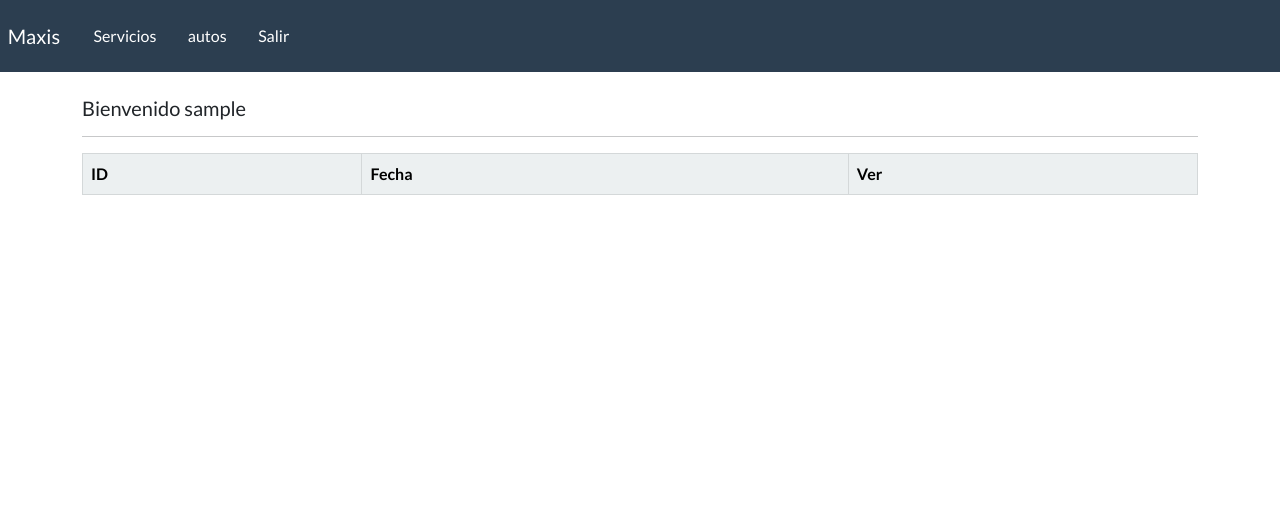
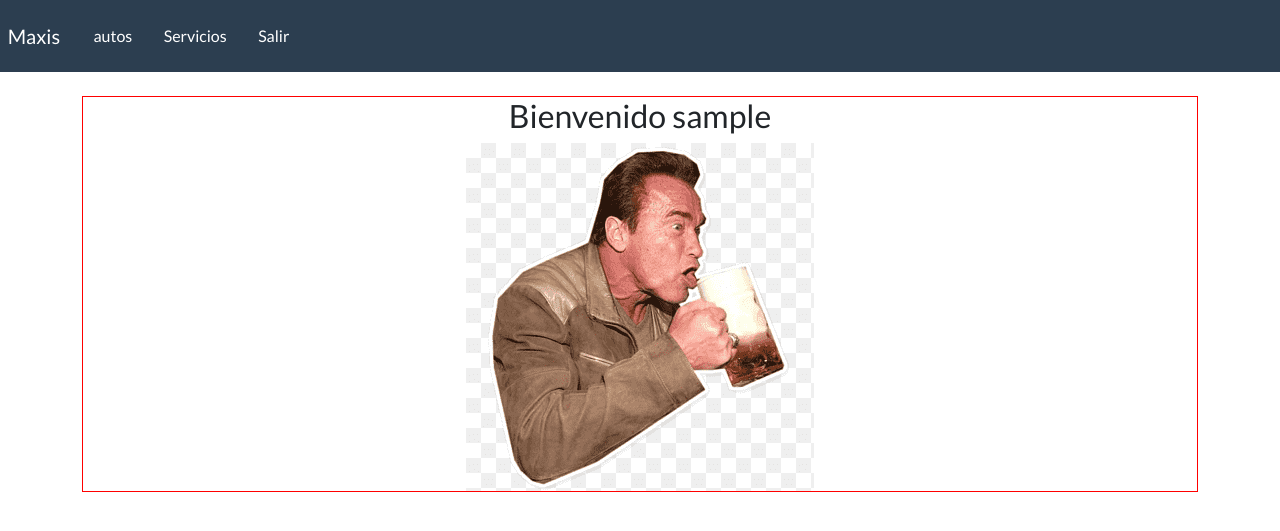
Before and after one commit to gml33/Maxis, a Django app: page /dashboard in a window 1280 px wide. Shown: the top 531 px of the page. Run offline with Django 3.2, Linux system fonts and the light colour scheme; the visitor is signed in with stand-in values (Sample User, id 1); data that the repository does not hold is empty.

Commit message:
casi listo

```diff
--- a/maxi/gestion/templates/gestion/auto/modificar.html
+++ b/maxi/gestion/templates/gestion/auto/modificar.html
@@ -5,7 +5,7 @@
 {% block content %}
 
 <div class="container bg-light shadow-md p-5 form-layout">
-    <h3>Actualizar Auto</h3>
+    <h3>Actualizar Vehículo</h3>
     <h6>Agregue los detalles del automovil</h6>
     <hr>
     <br>
@@ -13,7 +13,8 @@
         {% csrf_token %}
         {{form|crispy}}
         <br>
-        <button type="submit" class="btn btn-primary w-100 btn-block p-2">Aceptar</button>
+        <button type="submit" class="btn btn-primary">Aceptar</button>
+        <button type="cancel" class="btn btn-danger">Cancelar</button>
     </form>
 </div>
 
--- a/maxi/gestion/templates/gestion/base.html
+++ b/maxi/gestion/templates/gestion/base.html
@@ -7,20 +7,16 @@
     <meta http-equiv="X-UA-Compatible" content="IE=edge">
     <meta name="viewport" content="width=device-width, initial-scale=1.0">
     <link rel="stylesheet" href="https://bootswatch.com/5/flatly/bootstrap.min.css" type="text/css">
-    <link rel="stylesheet" href="{% static 'css/styles.css' %}">
-
+    <link rel="stylesheet" href="./style.css" type="text/css">
+    <link rel="shortcut icon" href="favicon.ico" type="image/x-icon">
     <title>Maxis</title>
-
 </head>
 <body>
     {% include 'gestion/navbar.html' %}
-
-
     <div class="container">
         <br>
         <!--notificaciones-->
         {% block content %}
-
         {% endblock %}
     </div>
     <script src="{% static 'js/app.js' %}"></script>
--- a/maxi/gestion/templates/gestion/dashboard.html
+++ b/maxi/gestion/templates/gestion/dashboard.html
@@ -1,43 +1,7 @@
 {% extends 'gestion/base.html' %}
 {% block content %}
-    <h5>Bienvenido {{user}}</h5>
-    <hr>
-    <table class="table table-hover table-bordered">
-        <thead class="table-light">
-            <tr>
-                <th scope="col">ID</th>
-                <th scope="col">Fecha</th>
-                <th scope="col">Ver</th>
-            </tr>
-        </thead>
-        <tbody>
-            {% if autos %}
-            {% for auto in autos %}
-            <tr>
-                <td>
-                    {{auto.id}}
-                </td>
-                <td>{{auto.patente}} </td>
-                <td><a href="{% url 'detalle_auto' auto.id %}">detalle</a></td>
-            </tr>
-            {% endfor %}
-
-        </tbody>
-    </table>
-    <div class="btn-toolbar" role="toolbar" aria-label="Toolbar with button groups">
-    <div class="btn-group me-2" role="group" aria-label="First group">
-        {% if autos.number != 1 %}
-        <a type="button" class="btn btn-secondary" href="?page=1"><<</a>
-        {% endif %}
-        {% if autos.has_previous %}
-        <a type="button" class="btn btn-secondary" href="?page={{autos.previous_page_number}}">{{autos.previous_page_number}}</a>
-        {% endif %}
-        <a type="button" class="btn btn-secondary" href="?page={{autos.number}}">{{autos.number}}</a>
-        {% if autos.has_next %}
-        <a type="button" class="btn btn-secondary" href="?page={{autos.next_page_number}}">{{autos.next_page_number}}</a>
-        {% endif %}
-        <a type="button" class="btn btn-secondary" a href="?page={{autos.num_pages}}">>></a>
-    </div>
+<div class="center" style="display: flex; flex-direction: column; align-items: center;">
+    <h3>Bienvenido {{user}}</h3>
+    <img src="../../../static/img/maxi_chupando.png" alt="">
 </div>
-    {% endif %}
 {% endblock %}
--- a/maxi/gestion/templates/gestion/navbar.html
+++ b/maxi/gestion/templates/gestion/navbar.html
@@ -7,10 +7,10 @@
         <ul class="navbar-nav mr-auto">&nbsp;&nbsp;&nbsp;
             {% if user.is_authenticated %}
             <li class="nav-item">
-                <a class="nav-link" href="{% url 'listar_servicios' %}">Servicios &nbsp; <i class="fa fa-home" aria-hidden="true"></i> </a>
+                <a class="nav-link" href="{% url 'listar_autos' %}">autos &nbsp; <i class="fa fa-home" aria-hidden="true"></i> </a>
             </li>&nbsp;&nbsp;&nbsp;
             <li class="nav-item">
-                <a class="nav-link" href="{% url 'listar_autos' %}">autos &nbsp; <i class="fa fa-home" aria-hidden="true"></i> </a>
+                <a class="nav-link" href="{% url 'listar_servicios' %}">Servicios &nbsp; <i class="fa fa-home" aria-hidden="true"></i> </a>
             </li>&nbsp;&nbsp;&nbsp;
             <li class="nav-item">
                 <a class="nav-link" href="{% url 'user-logout' %}">Salir &nbsp; <i class="fa fa-sign-out" aria-hidden="true"></i></a>
--- a/maxi/gestion/templates/gestion/servicio/modificar.html
+++ b/maxi/gestion/templates/gestion/servicio/modificar.html
@@ -13,7 +13,8 @@
         {% csrf_token %}
         {{form|crispy}}
         <br>
-        <button type="submit" class="btn btn-primary w-100 btn-block p-2">Aceptar</button>
+        <button type="submit" class="btn btn-primary">Aceptar</button>
+        <button type="cancel" class="btn btn-danger">Cancelar</button>
     </form>
 </div>
 
--- /dev/null
+++ b/maxi/gestion/templates/gestion/style.css
@@ -0,0 +1,8 @@
+.center{
+    border: 1px solid red;
+    width: 100%;
+    display: flex;
+    flex-direction: column;
+    align-items: center;
+    align-content: center;
+}
--- a/maxi/gestion/urls.py
+++ b/maxi/gestion/urls.py
@@ -17,7 +17,6 @@ urlpatterns = [
     path('agregar-servicio/',  views.agregar_servicio, name='agregar_servicio'),
     path('detalle-servicio/<int:pk>/',  views.detalle_servicio, name='detalle_servicio'),
     path('listar-servicios/',  views.listar_servicios, name='listar_servicios'),
-    path('service/',  views.service, name='service'),
     path('modificar-servicio/<int:pk>/', views.modificar_servicio, name='modificar_servicio'),
     path('eliminar-servicio/<int:pk>/', views.eliminar_servicio, name='eliminar_servicio'),
     ]
--- a/maxi/gestion/views.py
+++ b/maxi/gestion/views.py
@@ -40,14 +40,7 @@ def my_login(request):
 
 @login_required(login_url='my-login')
 def dashboard(request):
-    autos_all = auto.objects.all().order_by('id')
-    paginator = Paginator(autos_all, 10)
-    page = request.GET.get('page')
-    autos = paginator.get_page(page)
-    context = {
-        'autos':autos,
-    }
-    return render(request, 'gestion/dashboard.html', context=context)
+    return render(request, 'gestion/dashboard.html')
 
 def user_logout(request):
     auth.logout(request)
@@ -61,7 +54,7 @@ def agregar_auto(request):
         form = autoForm(request.POST)
         if form.is_valid():
             form.save()
-            return redirect('dashboard')
+            return redirect('')
     context = {
         'form':form
     }
@@ -90,8 +83,10 @@ def modificar_auto(request, pk):
 @login_required(login_url='my-login')
 def detalle_auto(request, pk):
     auto_seleccionado = auto.objects.get(id=pk)
+    servicios = servicio.objects.filter(vehiculo=auto_seleccionado).order_by('-fecha')
     context = {
-        'auto':auto_seleccionado
+        'auto':auto_seleccionado,
+        'servicios':servicios
     }
     return render(request, 'gestion/auto/detalle.html', context=context)
 
@@ -165,15 +160,3 @@ def listar_servicios(request):
         'servicios':servicios,
     }
     return render(request, 'gestion/servicio/listar.html', context=context)
-
-@login_required(login_url='my-login')
-def service(request):
-    vehiculo = request.POST.get['patente']
-    servicio_vehiculo = servicio.objects.filter(vehiculo=vehiculo).order_by('-fecha')
-    paginator = Paginator(servicio_vehiculo, 10)
-    page = request.GET.get('page')
-    servicios = paginator.get_page(page)
-    context = {
-        'servicios':servicios,
-    }
-    return render(request, 'gestion/servicio/listar.html', context=context)
--- a/maxi/maxi/settings.py
+++ b/maxi/maxi/settings.py
@@ -1,4 +1,5 @@
 from pathlib import Path
+import os
 
 # Build paths inside the project like this: BASE_DIR / 'subdir'.
 BASE_DIR = Path(__file__).resolve().parent.parent
@@ -31,6 +32,8 @@ INSTALLED_APPS = [
     'corsheaders',
     'crispy_forms',
     ]
+
+CRISPY_TEMPLATE_PACK = 'bootstrap4'
 
 MIDDLEWARE = [
     'django.middleware.security.SecurityMiddleware',
@@ -116,6 +119,9 @@ USE_TZ = True
 STATIC_URL = '/static/'
 STATICFILES_DIRS = [BASE_DIR/'static']
 
+MEDIA_URL = '/media/'
+MEDIA_ROOT = os.path.join(BASE_DIR, 'media')
+
 # Default primary key field type
 # https://docs.djangoproject.com/en/3.2/ref/settings/#default-auto-field
 
--- a/maxi/maxi/urls.py
+++ b/maxi/maxi/urls.py
@@ -4,9 +4,11 @@ from .routers import router
 from django.views.generic import TemplateView
 from gestion import urls as gestionurls
 from api import urls as apiurls
+from django.conf import settings
+from django.conf.urls.static import static
 
 urlpatterns = [
     path('admin/', admin.site.urls),
     path('api/',include(apiurls)),
     path('',include(gestionurls)),
-    ]
+    ]+ static(settings.MEDIA_URL, document_root=settings.MEDIA_ROOT)
```
Also changed, not shown: maxi/gestion/templates/gestion/auto/detalle.html (+27 -1 lines), maxi/media/maxi_chupando.png (added), maxi/static/img/220px-Arnold_Schwarzenegger_1974.webp (added), maxi/static/img/descarga.jpg (added), maxi/static/img/maxi_chupando.png (added), maxi/static/maxi_chupando.png (added).
